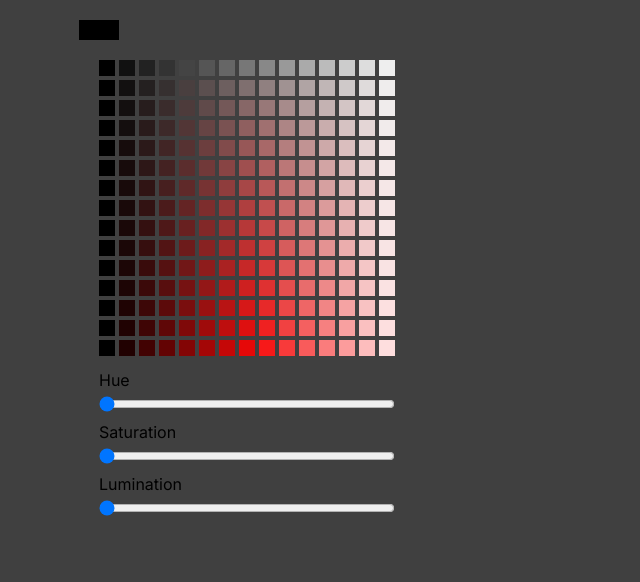
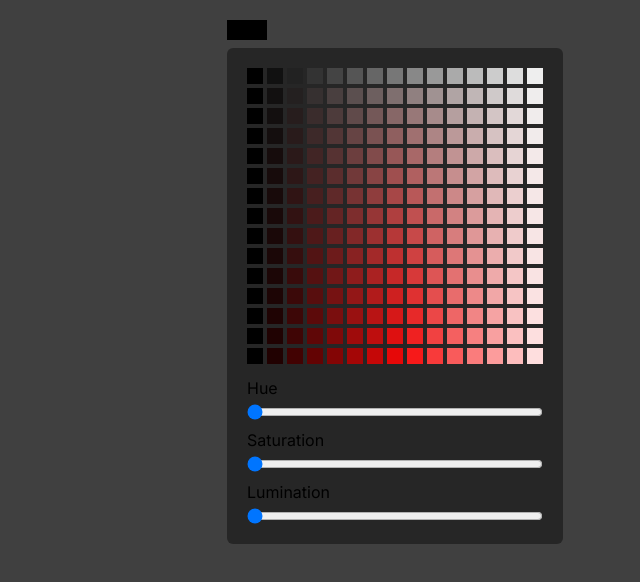
Before and after one commit to HrishikShaji/hrishixui, a Next.js app: page / in a window 1280 px wide. Both pictures are taken after a click on the element 640 px from the left and 30 px from the top of the page. Shown: the top 582 px of the page, without its empty margins (393-1033 px from the left). Built offline with nearby package versions, Linux system fonts and the light colour scheme.

Commit message:
inputcolor stable

```diff
--- a/app/components/ColorPicker.tsx
+++ b/app/components/ColorPicker.tsx
@@ -22,7 +22,7 @@ export const ColorPicker: React.FC<ColorPickerProps> = ({
   const [lum, setLum] = useState(0);
 
   return (
-		<div className="p-5 bg-neutral-700 flex flex-col gap-3 rounded-md">
+    <div className="p-5 bg-neutral-800 flex flex-col gap-3 rounded-md">
       <GenerateGrids
         selectedColor={selectedColor}
         cols={15}
--- a/app/components/InputColor.tsx
+++ b/app/components/InputColor.tsx
@@ -15,10 +15,12 @@ export const InputColor = () => {
         style={{ backgroundColor: selectedColor }}
       />
       {isOpen ? (
+        <div className="absolute mt-2">
           <ColorPicker
             selectedColor={selectedColor}
             setSelectedColor={setSelectedColor}
           />
+        </div>
       ) : null}
     </div>
   );
```
Lines whose indentation alone changed are shown as unchanged.
